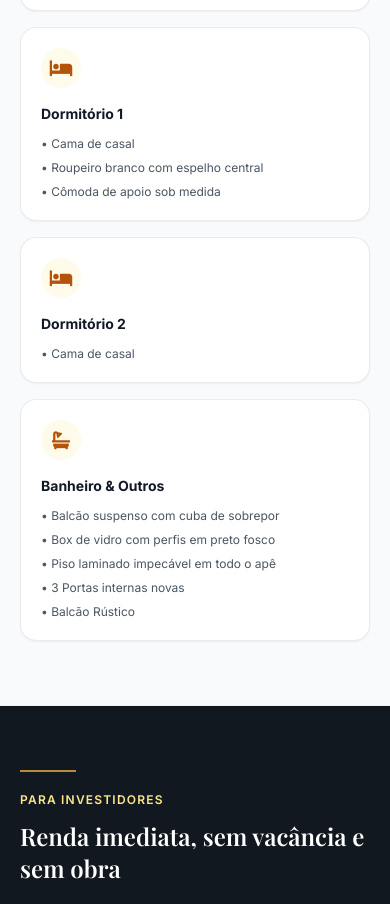
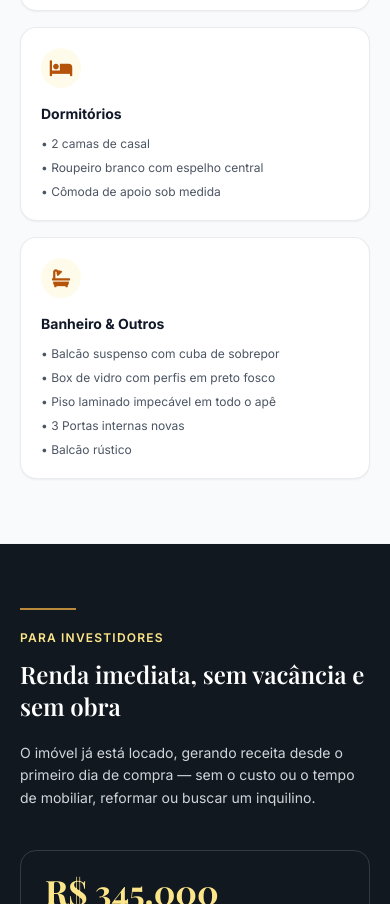
Before and after one commit to alison18groto-pixel/apartamento201, a plain HTML site: page index.html in a window 390 px wide. Shown: the part 4191-5095 px from the top of the page. Drawn offline with nearby package versions, Linux system fonts and the light colour scheme.

Commit message:
Update index.html

```diff
--- a/index.html
+++ b/index.html
@@ -299,21 +299,11 @@
           <div class="w-10 h-10 rounded-full bg-amber-50 text-amber-700 flex items-center justify-center mb-4 text-lg">
             <i class="fas fa-bed"></i>
           </div>
-          <h3 class="font-bold text-gray-900 mb-3 text-sm md:text-base">Dormitório 1</h3>
+          <h3 class="font-bold text-gray-900 mb-3 text-sm md:text-base">Dormitórios</h3>
           <ul class="text-xs text-gray-600 space-y-2">
-            <li>• Cama de casal</li>
+            <li>• 2 camas de casal</li>
             <li>• Roupeiro branco com espelho central</li>
             <li>• Cômoda de apoio sob medida</li>
-          </ul>
-        </div>
-
-        <div class="bg-white p-5 md:p-6 rounded-2xl border border-gray-200/80 shadow-sm">
-          <div class="w-10 h-10 rounded-full bg-amber-50 text-amber-700 flex items-center justify-center mb-4 text-lg">
-            <i class="fas fa-bed"></i>
-          </div>
-          <h3 class="font-bold text-gray-900 mb-3 text-sm md:text-base">Dormitório 2</h3>
-          <ul class="text-xs text-gray-600 space-y-2">
-            <li>• Cama de casal</li>
           </ul>
         </div>
 
@@ -327,7 +317,7 @@
             <li>• Box de vidro com perfis em preto fosco</li>
             <li>• Piso laminado impecável em todo o apê</li>
             <li>• 3 Portas internas novas</li>
-            <li>• Balcão Rústico</li>
+            <li>• Balcão rústico</li>
           </ul>
         </div>
       </div>
```
